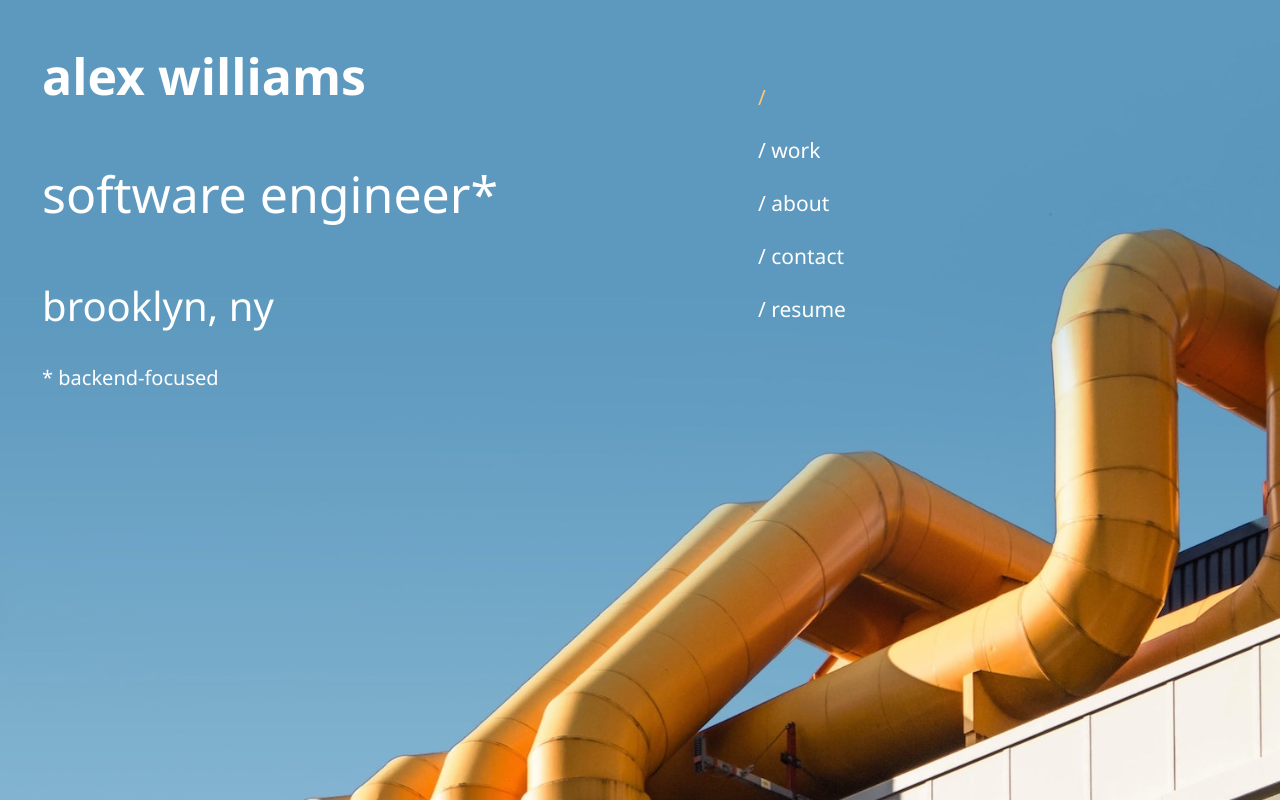
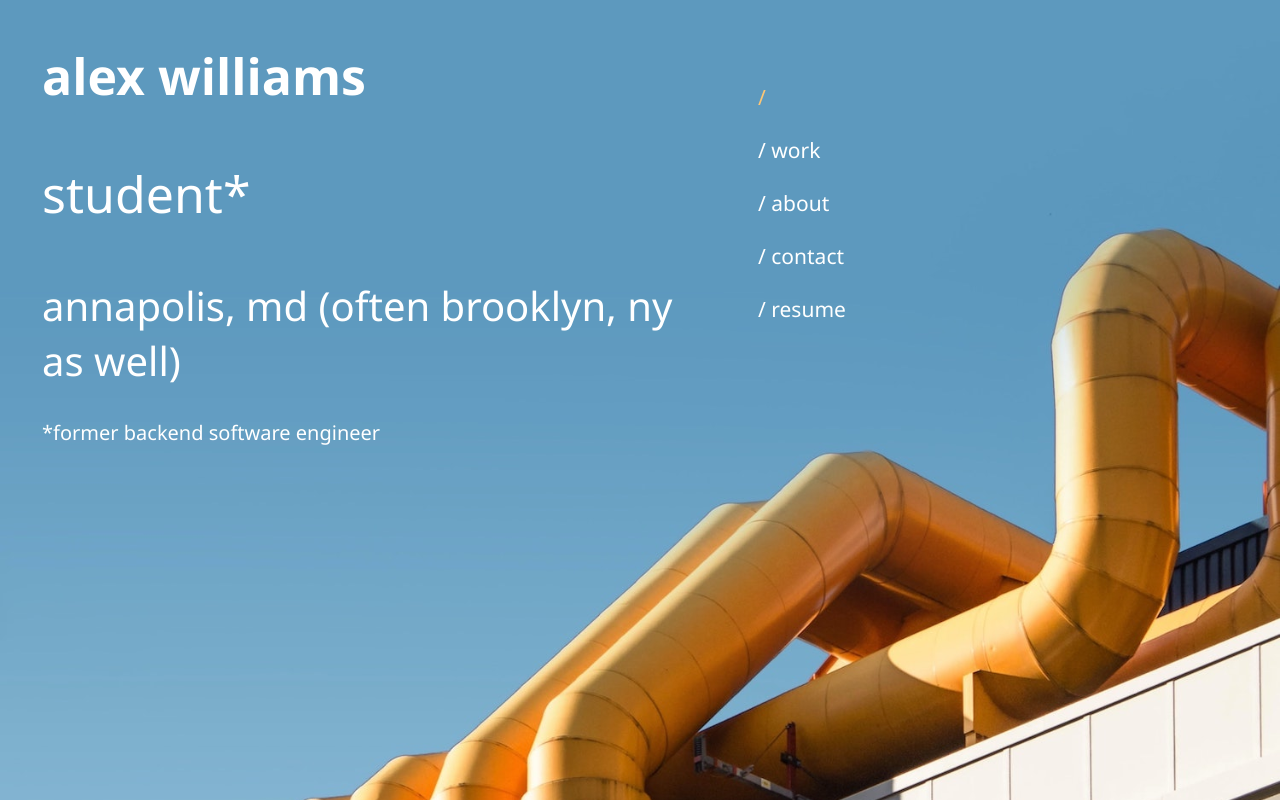
Before and after one commit to williamsalex/website-v2, a React (Create React App) app: page / in a window 1280 px wide. Built offline with nearby package versions, Linux system fonts and the light colour scheme.

Commit message:
Updated website content to current

```diff
--- a/src/About.js
+++ b/src/About.js
@@ -5,17 +5,17 @@ export default function About() {
       <div className = 'content'>
           <h1 className = "title">about</h1>
           <p className = 'bigListItem'>experience</p>
-          <p className = 'listItem'>i'm a software engineer at rentredi right now (9/21-)</p>
+          <p className = 'listItem'>backend software engineer at rentredi for one year</p>
           <p className = 'listItem'>backend software engineer at betteryou for one year</p>
           <p className = 'listItem'>algorithmic researcher in northeastern university's math department for one year</p>
           <br/>
           <p className = 'bigListItem'>education</p>
+          <p className = 'listItem'>i'm a student a st john's college in annapolis, md right now!</p>
           <p className = 'listItem'>flatiron school software engineering immersive graduate</p>
           <p className = 'listItem'>associate's degree from bard in liberal arts & a year of computer engineering at northeastern</p>
           <br/>
           <p className = 'bigListItem'>other</p>
-          <p className = 'listItem'>long distance runner & cyclist</p>
-          <p className = 'listItem'>avid reader & musicophile</p>
+          <p className = 'listItem'>i enjoy running & reading & rowing & cycling</p>
       </div>
     )
   }
--- a/src/Home.js
+++ b/src/Home.js
@@ -4,10 +4,10 @@ export default function Home() {
     return (
       <div className = 'content'>
         <h1 className = "title">alex williams</h1>
-        <p className = 'title'>software engineer*</p>
-        <p className = 'subtitle'>brooklyn, ny</p>
+        <p className = 'title'>student*</p>
+        <p className = 'subtitle'>annapolis, md (often brooklyn, ny as well)</p>
         <br/>
-        <p className = 'tinytitle'>* backend-focused</p>
+        <p className = 'tinytitle'>*former backend software engineer</p>
       </div>
     )
   }
--- a/src/MiniNav.js
+++ b/src/MiniNav.js
@@ -3,7 +3,7 @@ import { Redirect } from 'react-router-dom'
 
 export default function MiniNav() {
 
-    let locs = ['/','/demos','/work','/about','/contact']
+    let locs = ['/','/work','/about','/contact']
     const [loc, setLoc] = useState(0)
 
     return(
```
